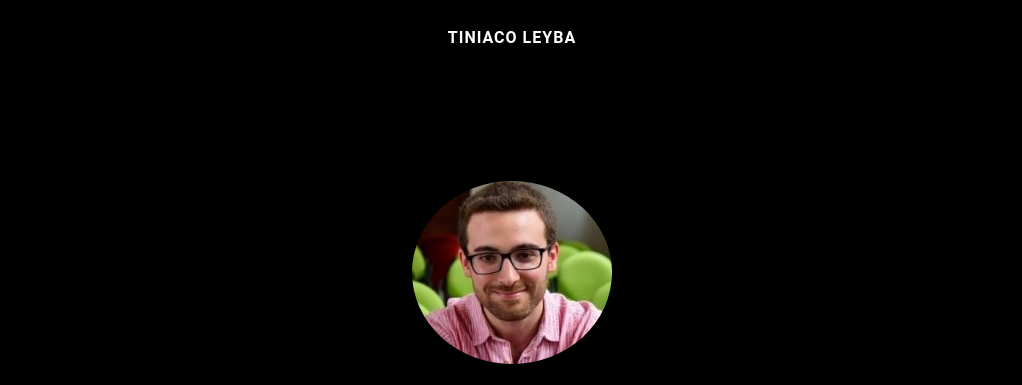
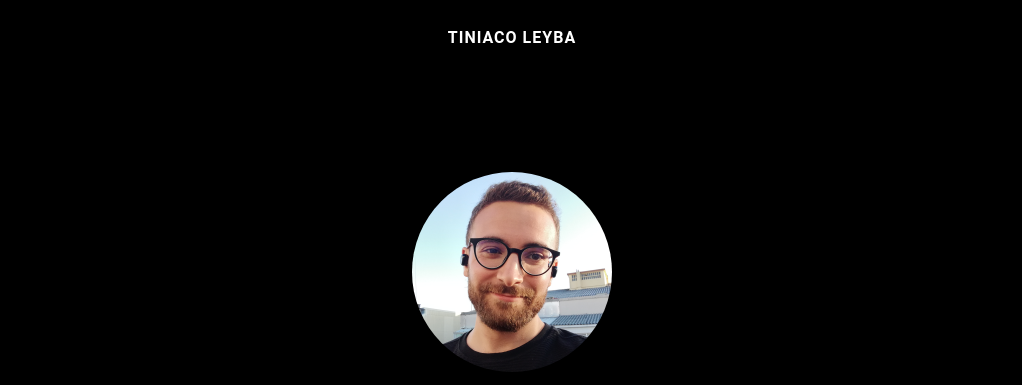
Before and after one commit to tiniacoleyba/tiniacoleyba.github.io, a plain HTML site: page index.html in a window 1280 px wide. Shown: the top 385 px of the page, without its empty margins (128-1150 px from the left). Drawn offline with Linux system fonts and the light colour scheme.

Commit message:
Updated profile picture

```diff
--- a/index.html
+++ b/index.html
@@ -33,7 +33,7 @@
     <div class="content">
       <section class="container centered">
         <div class="about">
-          <div class="avatar"><img src="img/photo.jpg" alt="avatar"></div>
+          <div class="avatar"><img src="img/tiniacoleyba.webp" alt="avatar"></div>
           <h1>Javier Andrés Tiniaco Leyba</h1>
           <h2>Data Scientist & Software Engineer @ <a href="https://automattic.com/">Automattic</a></h2>
           <p>I develop software and optimize businesses through data driven decisions based on
```
Also changed, not shown: img/photo.jpg (deleted), img/tiniacoleyba.webp (added).
